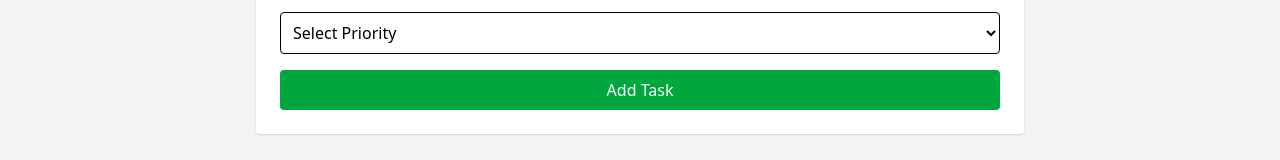
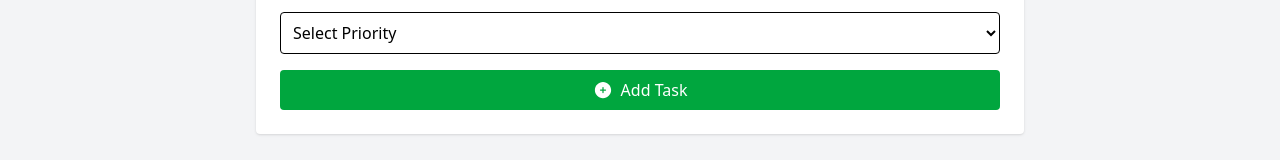
Before and after one commit to Kcodes09/TODO-app, a Next.js app: page / in a window 1280 px wide. Shown: the part 362-522 px from the top of the page. Built offline with nearby package versions, Linux system fonts and the light colour scheme.

Commit message:
Update index.tsx

```diff
--- a/pages/index.tsx
+++ b/pages/index.tsx
@@ -83,11 +83,13 @@ export default function Home() {
   <option value="High">High</option>
 </select>
         <button
-          type="submit"
-          className="bg-green-600 text-white py-2 rounded hover:bg-green-700 w-full sm:w-auto"
-        >
-          Add Task
-        </button>
+  type="submit"
+  className="bg-green-600 text-white py-2 rounded hover:bg-green-700 w-full sm:w-auto flex items-center justify-center gap-2"
+>
+  <PlusCircleIcon className="w-5 h-5" />
+  Add Task
+</button>
+
       </form>
     </div>
   );
```
